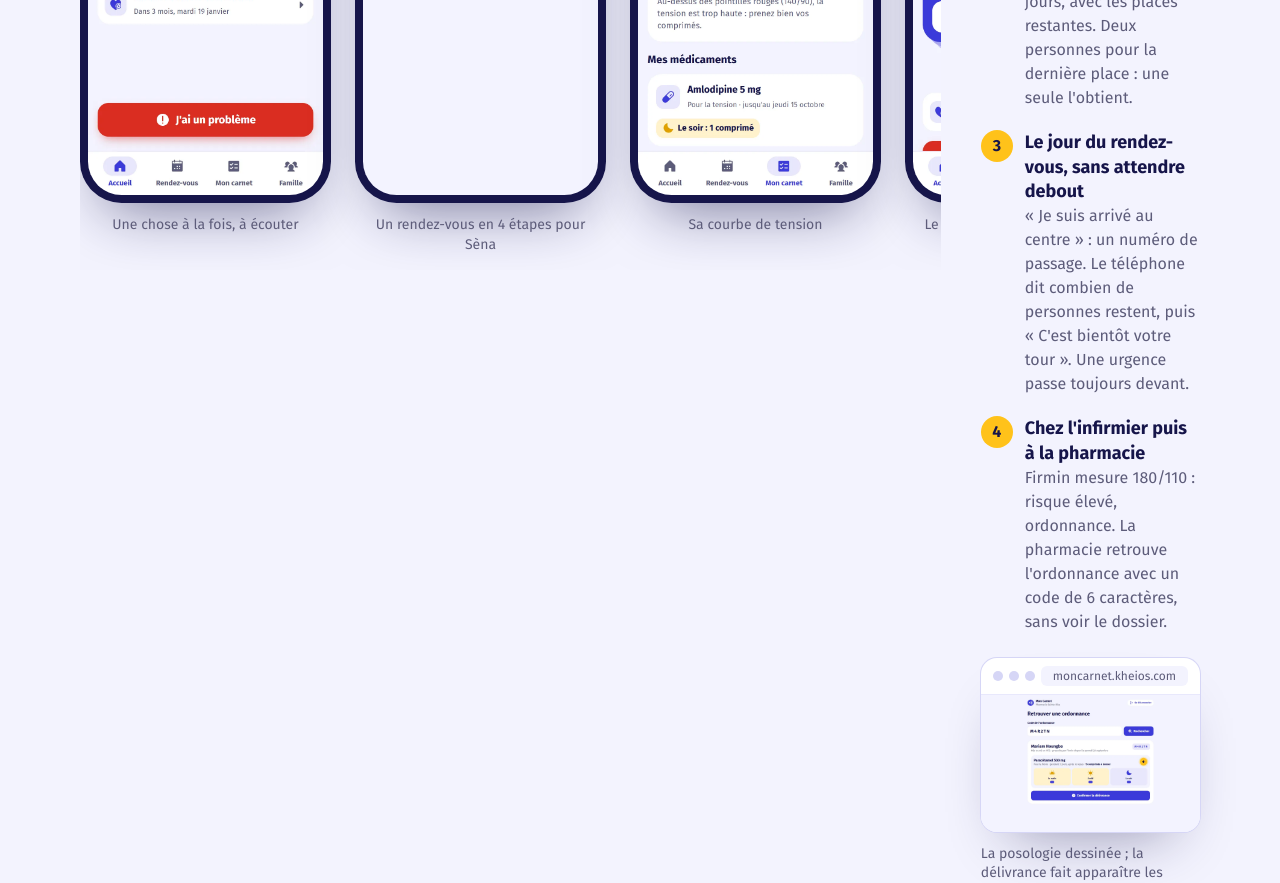
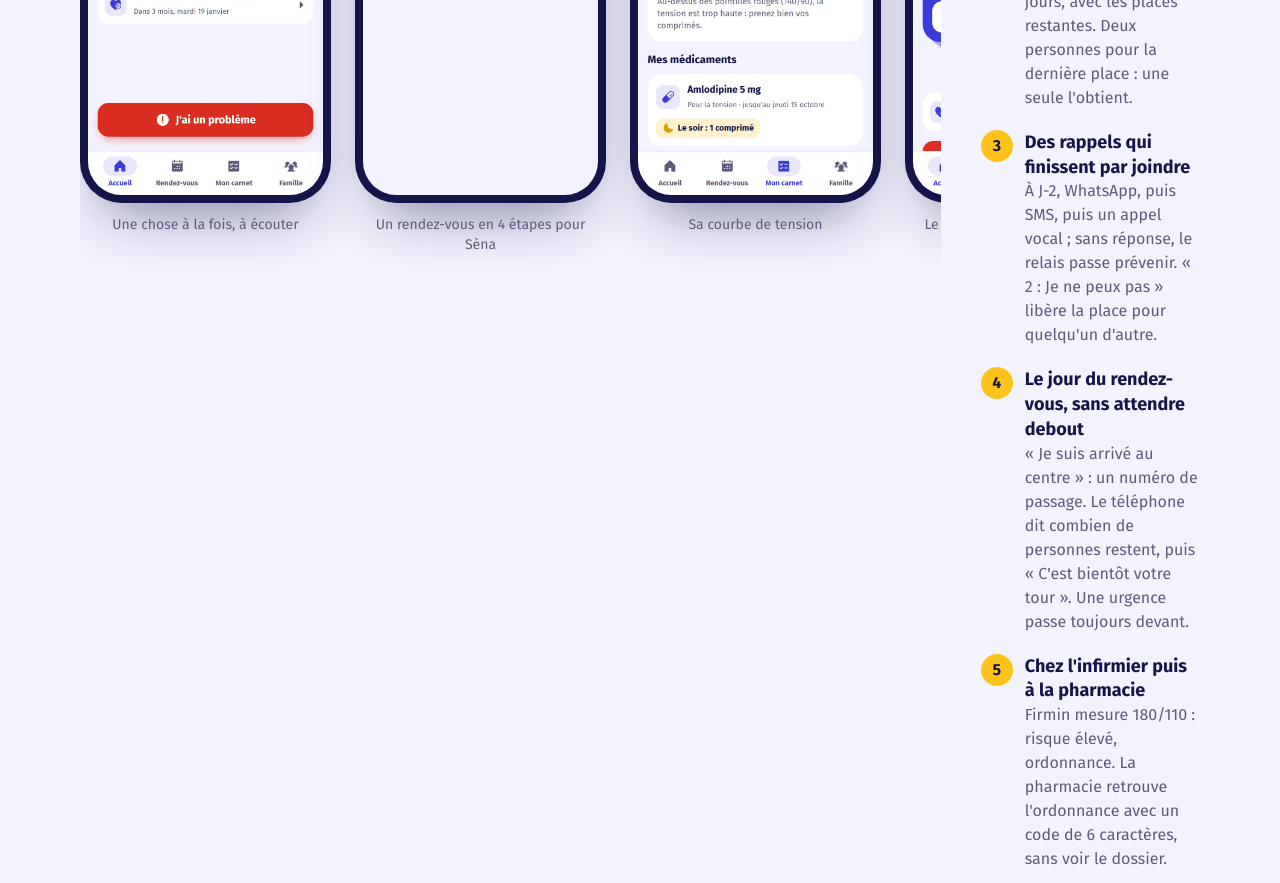
Before and after one commit to ThommyShelby9/moncarnet, a Next.js app: page /decouvrir in a window 1280 px wide. Shown: the part 3840-4723 px from the top of the page. Built offline with nearby package versions, Linux system fonts and the light colour scheme; no server answers.

Commit message:
docs: les rappels en cascade dans le README et la présentation

```diff
--- a/src/app/decouvrir/page.tsx
+++ b/src/app/decouvrir/page.tsx
@@ -246,11 +246,15 @@ export default function PageDecouvrir() {
                   Pour qui, pour quoi, quel jour : les soleils disent dans combien de jours, avec les places restantes. Deux personnes pour la dernière place : une
                   seule l&apos;obtient.
                 </Etape>
-                <Etape numero={3} titre="Le jour du rendez-vous, sans attendre debout">
+                <Etape numero={3} titre="Des rappels qui finissent par joindre">
+                  À J-2, WhatsApp, puis SMS, puis un appel vocal ; sans réponse, le relais passe prévenir. « 2 : Je ne peux pas » libère la place pour
+                  quelqu&apos;un d&apos;autre.
+                </Etape>
+                <Etape numero={4} titre="Le jour du rendez-vous, sans attendre debout">
                   « Je suis arrivé au centre » : un numéro de passage. Le téléphone dit combien de personnes restent, puis « C&apos;est bientôt votre tour ». Une
                   urgence passe toujours devant.
                 </Etape>
-                <Etape numero={4} titre="Chez l'infirmier puis à la pharmacie">
+                <Etape numero={5} titre="Chez l'infirmier puis à la pharmacie">
                   Firmin mesure 180/110 : risque élevé, ordonnance. La pharmacie retrouve l&apos;ordonnance avec un code de 6 caractères, sans voir le dossier.
                 </Etape>
               </ol>
```
Also changed, not shown: 1 other file (tests, documents, lock files or other folders).
